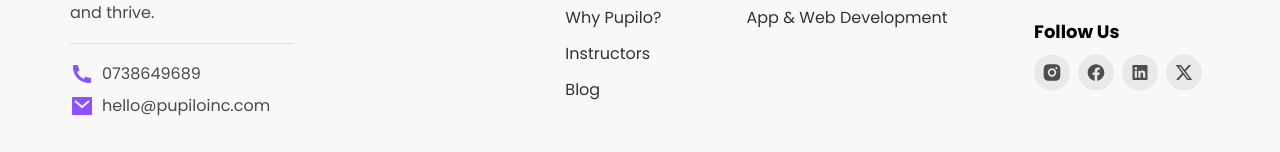
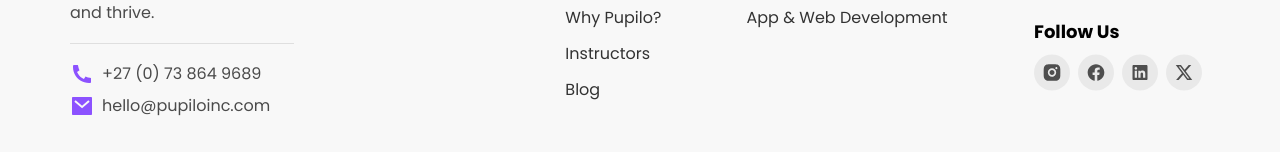
Before and after one commit to Pupiloinc/Pupilo, a Next.js app: page / in a window 1280 px wide. Shown: the part 8562-8714 px from the top of the page. Built offline with nearby package versions, Linux system fonts and the light colour scheme.

Commit message:
code push

```diff
--- a/src/components/common/Footer.jsx
+++ b/src/components/common/Footer.jsx
@@ -30,10 +30,10 @@ const Footer = () => {
               <div className="flex gap-2">
                 <Icons icon="phoneIcon" />
                 <Link
-                  href="tel:0738649689"
+                  href="tel:+27 (0) 73 864 9689"
                   className="text-black/70 hover:text-custom-pink transition-colors"
                 >
-                  0738649689
+                  +27 (0) 73 864 9689
                 </Link>
               </div>
               <div className="flex gap-2">
```
